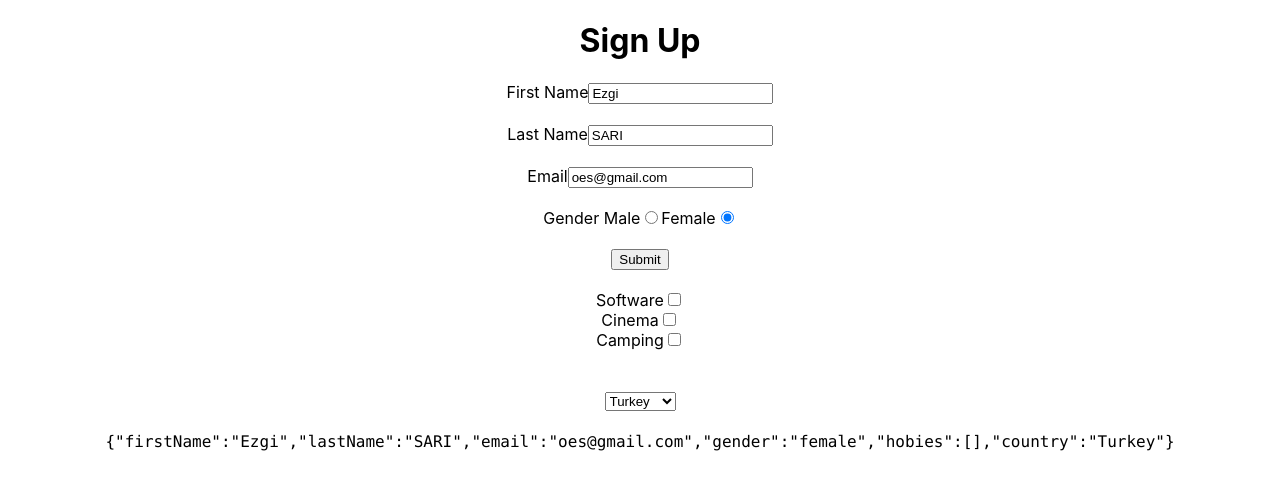
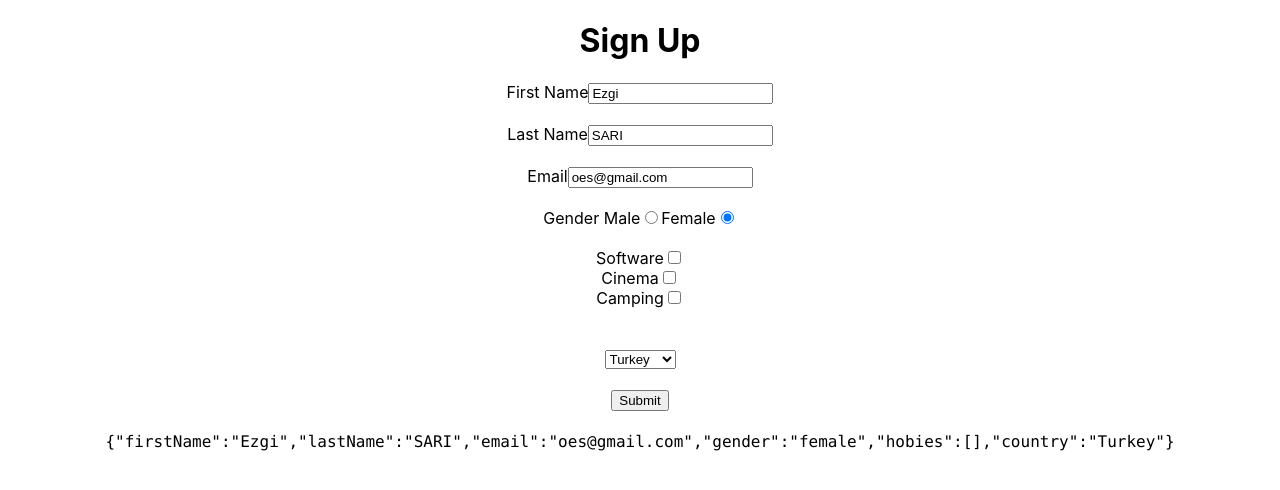
Before and after one commit to ozlemezgi/formik, a React (Create React App) app: page / in a window 1280 px wide. Shown: the top 490 px of the page. Built offline with nearby package versions, Linux system fonts and the light colour scheme.

Commit message:
useFormik

```diff
--- a/src/App.js
+++ b/src/App.js
@@ -1,25 +1,25 @@
 import './App.css';
-import { Formik,  } from 'formik';
+import { useFormik } from 'formik';
 
 function App() {
+
+  const { handleSubmit, handleChange, values } = useFormik({
+    initialValues: {
+      firstName: 'Ezgi',
+      lastName: 'SARI',
+      email: 'oes@gmail.com',
+      gender: 'female',
+      hobies: [],
+      country: "Turkey",
+    },
+    onSubmit: values => {
+      console.log(values);
+    },
+  });
+
   return (
     <div className="App">
       <h1>Sign Up</h1>
-    <Formik
-      initialValues={{
-        firstName: 'Ezgi',
-        lastName: 'SARI',
-        email: 'oes@gmail.com',
-        gender:'female',
-        hobies: [],
-        country: "Turkey",
-      }}
-      onSubmit={(values) => {
-        console.log(values);
-      }}
-    >
-     {
-      ({handleSubmit ,handleChange,values})=>(
         <form onSubmit={handleSubmit}>
         <label htmlFor="firstName">First Name</label>
         <input
@@ -64,10 +64,7 @@ function App() {
             checked={values.gender === "female"} />
           <br /><br />
 
-          <button type="submit">Submit</button>
-          <br /><br />
-
-          {/* Check Box */}
+{/* Check Box */}
           <div>Software
             <input type="checkbox" name='hobies' value="Software" onChange={handleChange} />
           </div>
@@ -79,7 +76,7 @@ function App() {
           </div>
           <br /><br />
 
-          {/* Dropdown  */}
+{/* Dropdown  */}
           <select
             name='country'
             onChange={handleChange}
@@ -90,14 +87,13 @@ function App() {
           </select>
           <br /><br />
 
+          <button type="submit">Submit</button>
+          <br /><br />
+
           <code>{JSON.stringify(values)}</code>
 
 
       </form>
-      )
-     }
-    </Formik>
-
     </div>
   );
 }
```
